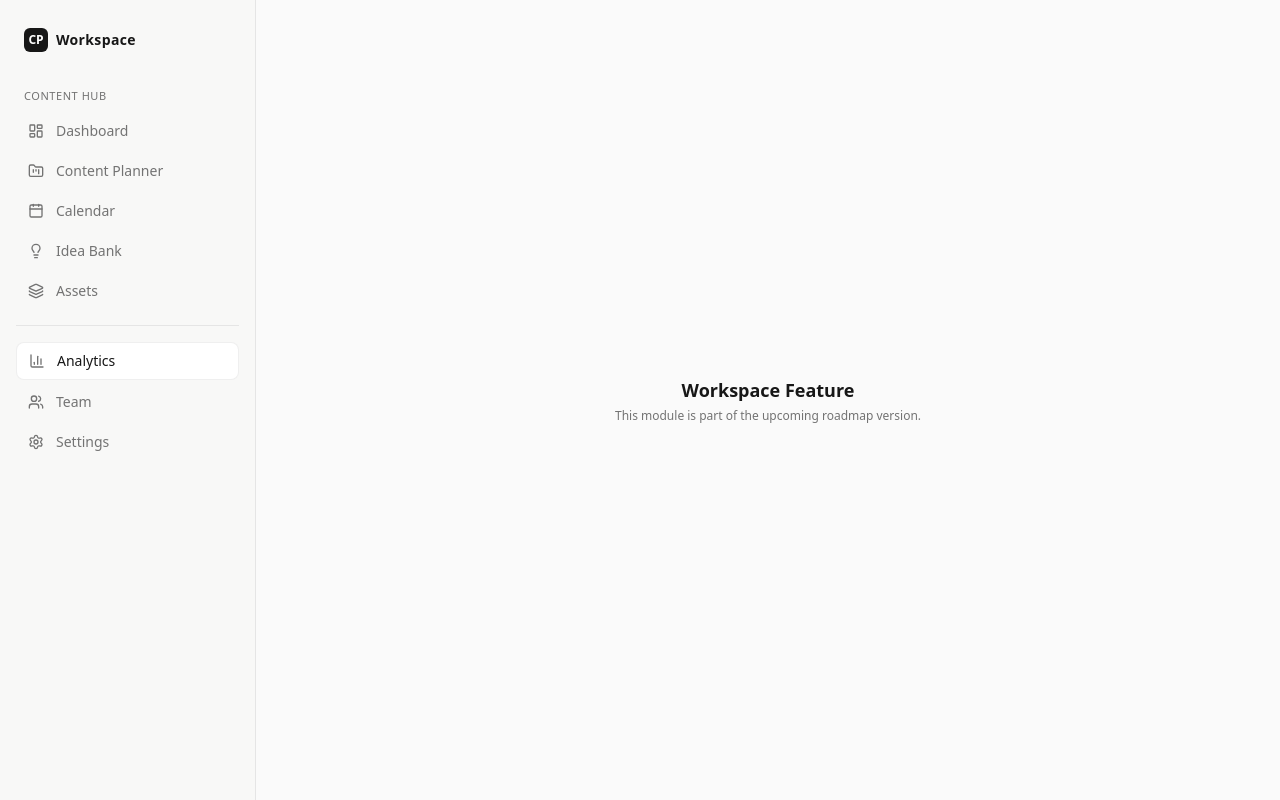
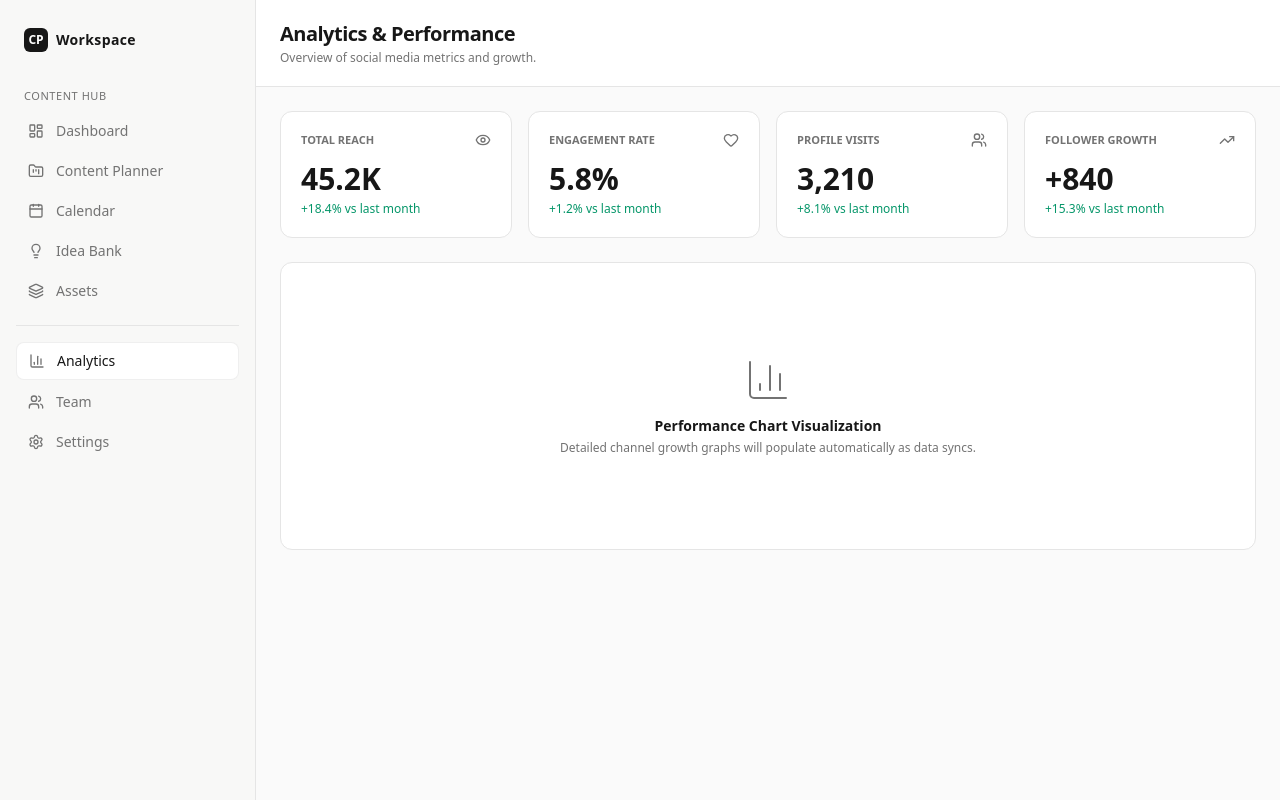
Before and after one commit to usickartwork/content-hub, a Next.js app: page /analytics in a window 1280 px wide. Built offline with nearby package versions, Linux system fonts and the light colour scheme.

Commit message:
Update page.tsx

```diff
--- a/app/analytics/page.tsx
+++ b/app/analytics/page.tsx
@@ -1,14 +1,49 @@
 'use client';
+
 import { Sidebar } from '@/components/sidebar';
+import { BarChart3, TrendingUp, Users, Eye, Heart } from 'lucide-react';
 
-export default function PlaceholderPage() {
+export default function AnalyticsPage() {
+  const metrics = [
+    { label: 'TOTAL REACH', value: '45.2K', change: '+18.4%', icon: Eye },
+    { label: 'ENGAGEMENT RATE', value: '5.8%', change: '+1.2%', icon: Heart },
+    { label: 'PROFILE VISITS', value: '3,210', change: '+8.1%', icon: Users },
+    { label: 'FOLLOWER GROWTH', value: '+840', change: '+15.3%', icon: TrendingUp },
+  ];
+
   return (
     <div className="flex h-screen bg-[#F8F8F7] text-[#171717] font-sans">
       <Sidebar />
-      <main className="flex-1 p-8 bg-[#FAFAFA] flex items-center justify-center">
-        <div className="text-center">
-          <h1 className="text-lg font-semibold">Workspace Feature</h1>
-          <p className="text-xs text-[#737373] mt-1">This module is part of the upcoming roadmap version.</p>
+      <main className="flex-1 flex flex-col h-screen overflow-hidden">
+        <header className="px-6 py-5 bg-white border-b border-[#E5E5E5] flex justify-between items-center">
+          <div>
+            <h1 className="text-xl font-semibold tracking-tight">Analytics & Performance</h1>
+            <p className="text-xs text-[#737373] mt-0.5">Overview of social media metrics and growth.</p>
+          </div>
+        </header>
+
+        <div className="flex-1 p-6 bg-[#FAFAFA] overflow-y-auto space-y-6">
+          <div className="grid grid-cols-1 md:grid-cols-4 gap-4">
+            {metrics.map((m, idx) => {
+              const Icon = m.icon;
+              return (
+                <div key={idx} className="bg-white p-5 rounded-xl border border-[#E5E5E5] shadow-xs">
+                  <div className="flex justify-between items-center text-[#737373] mb-3">
+                    <span className="text-[11px] font-semibold">{m.label}</span>
+                    <Icon className="w-4 h-4" />
+                  </div>
+                  <div className="text-3xl font-semibold text-[#171717]">{m.value}</div>
+                  <div className="text-xs text-emerald-600 mt-1 font-medium">{m.change} vs last month</div>
+                </div>
+              );
+            })}
+          </div>
+
+          <div className="bg-white p-6 rounded-xl border border-[#E5E5E5] shadow-xs h-72 flex flex-col items-center justify-center text-center">
+            <BarChart3 className="w-12 h-12 text-[#737373] mb-3 stroke-1" />
+            <h3 className="text-sm font-semibold text-[#171717]">Performance Chart Visualization</h3>
+            <p className="text-xs text-[#737373] mt-1">Detailed channel growth graphs will populate automatically as data syncs.</p>
+          </div>
         </div>
       </main>
     </div>
```
